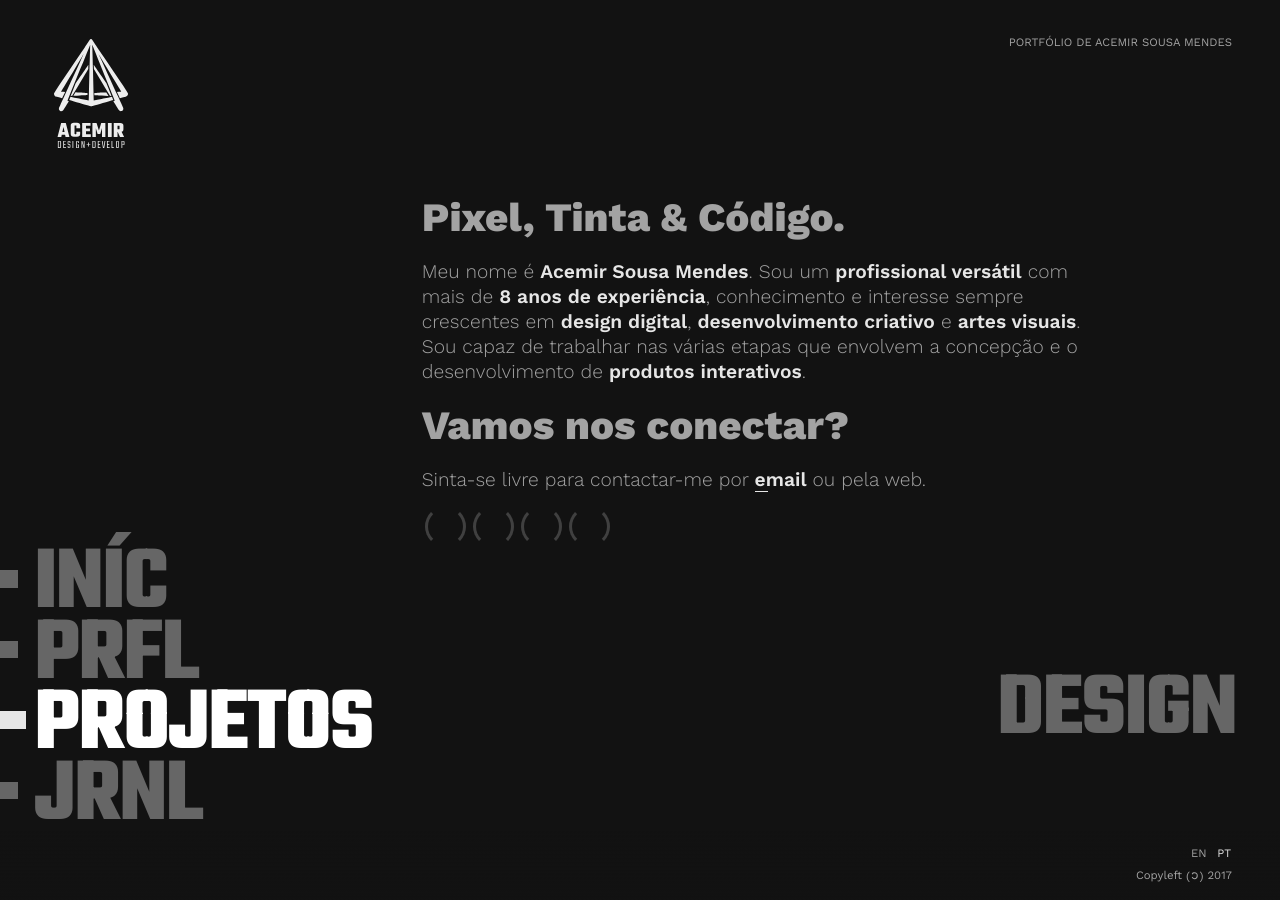
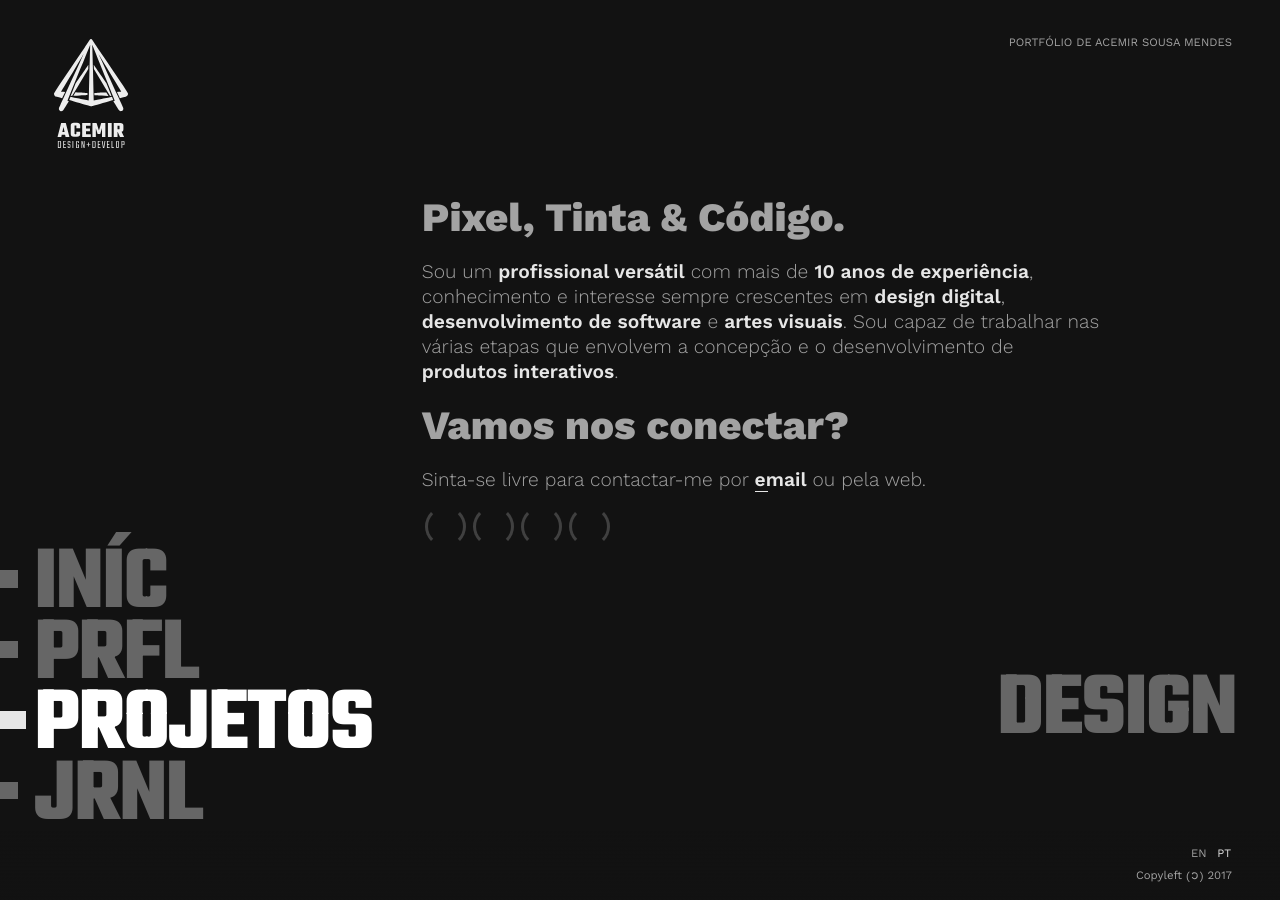
Before and after one commit to acemir/acemir.github.io, a Jekyll site: the page built from pt/index.html, in a window 1280 px wide and 900 px high, scrolled down 1186 px. Built offline with Jekyll 4.4.1, drawn with Linux system fonts in a browser that asks for light colours; some web fonts are replaced.

Commit message:
Update index.html

```diff
--- a/pt/index.html
+++ b/pt/index.html
@@ -100,7 +100,7 @@ lang: pt
           <div class="sec-section">
             <div class="sec-text">
               <h2>Pixel, Tinta & Código.</h2>
-              <p>Meu nome é <strong>Acemir Sousa Mendes</strong>. Sou um <strong>profissional versátil</strong> com mais de <strong>8 anos de experiência</strong>, conhecimento e interesse sempre crescentes em <strong>design digital</strong>, <strong>desenvolvimento criativo</strong> e <strong>artes visuais</strong>. Sou capaz de trabalhar nas várias etapas que envolvem a concepção e o desenvolvimento de <strong>produtos interativos</strong>.</p>
+              <p>Sou um <strong>profissional versátil</strong> com mais de <strong>10 anos de experiência</strong>, conhecimento e interesse sempre crescentes em <strong>design digital</strong>, <strong>desenvolvimento de software</strong> e <strong>artes visuais</strong>. Sou capaz de trabalhar nas várias etapas que envolvem a concepção e o desenvolvimento de <strong>produtos interativos</strong>.</p>
               <h2>Vamos nos conectar?</h2>
               <p>Sinta-se livre para contactar-me por <strong><a href="mailto:acemirsm@gmail.com">email</a></strong> ou pela web.</p>
               <ul class="social">
```
